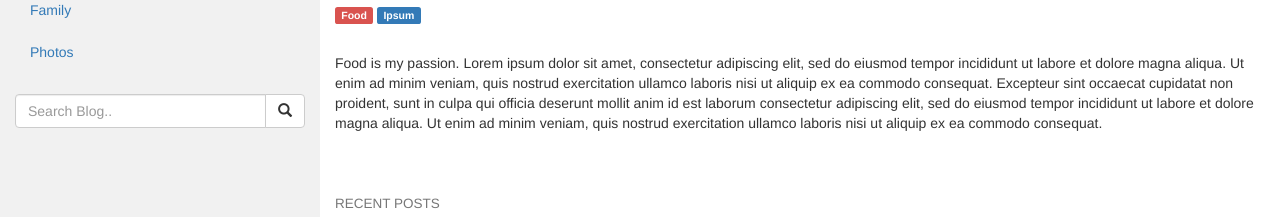
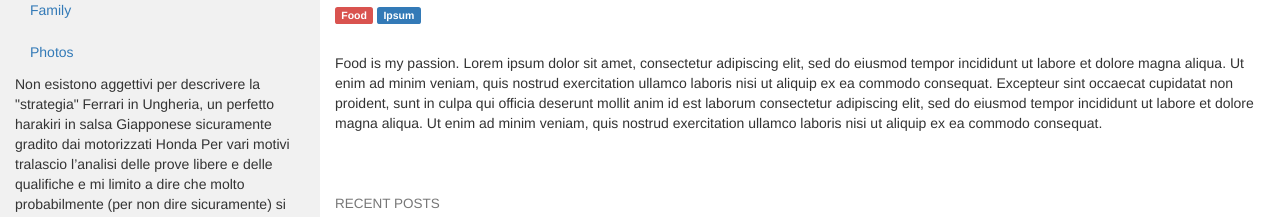
Before and after one commit to donfabio15/porcodio, a plain HTML site: page index.html in a window 1280 px wide. Both pictures are taken after a click on the button "Change Content". Shown: the part 134-351 px from the top of the page. Drawn offline with nearby package versions, Linux system fonts and the light colour scheme.

Commit message:
Update index.html

```diff
--- a/index.html
+++ b/index.html
@@ -13,7 +13,7 @@
       xhttp.onload = function() {
         document.getElementById("demo").innerHTML = this.responseText;
         }
-      xhttp.open("GET", "ajax_info.txt", true);
+      xhttp.open("GET", "ita/ungheria.txt", true);
       xhttp.send();
     }
   </script>
```
